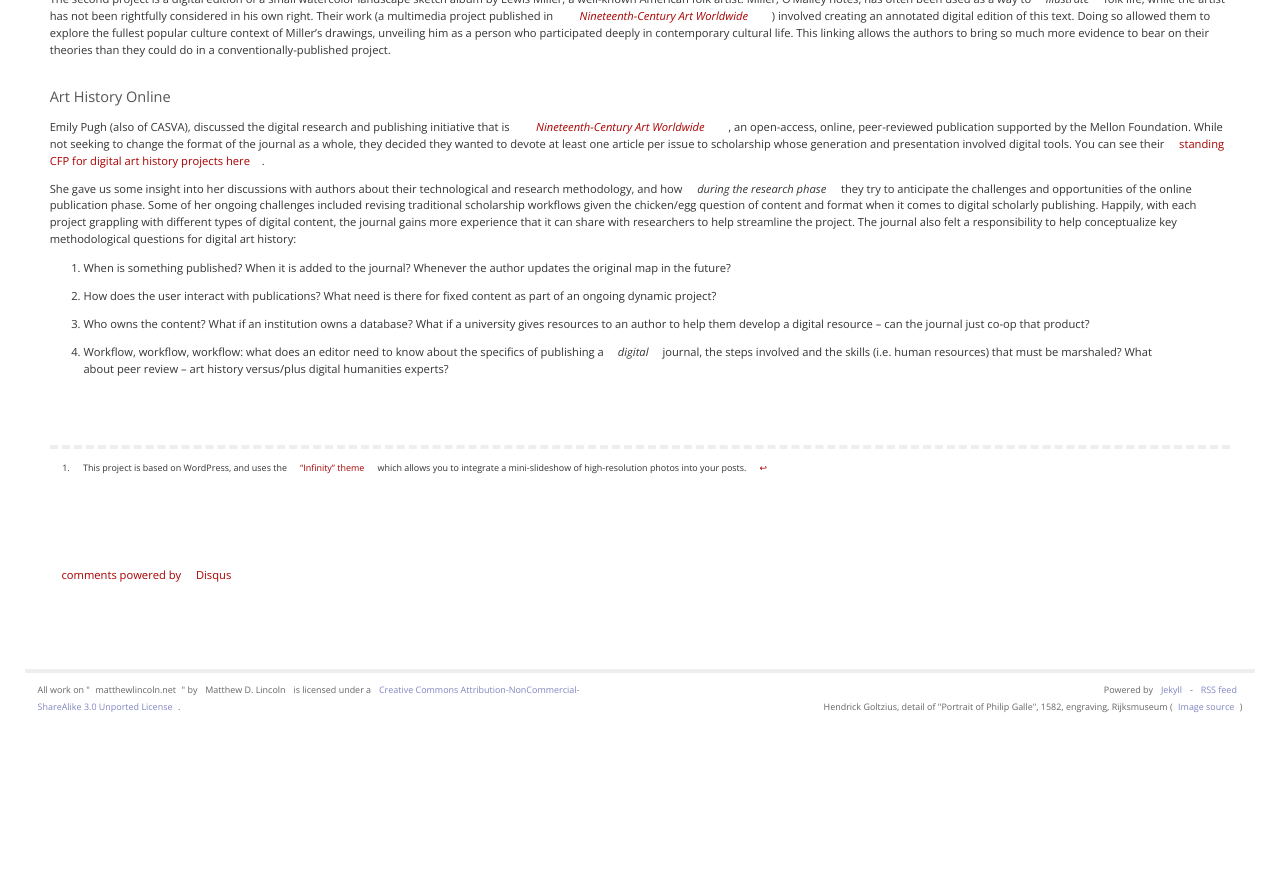
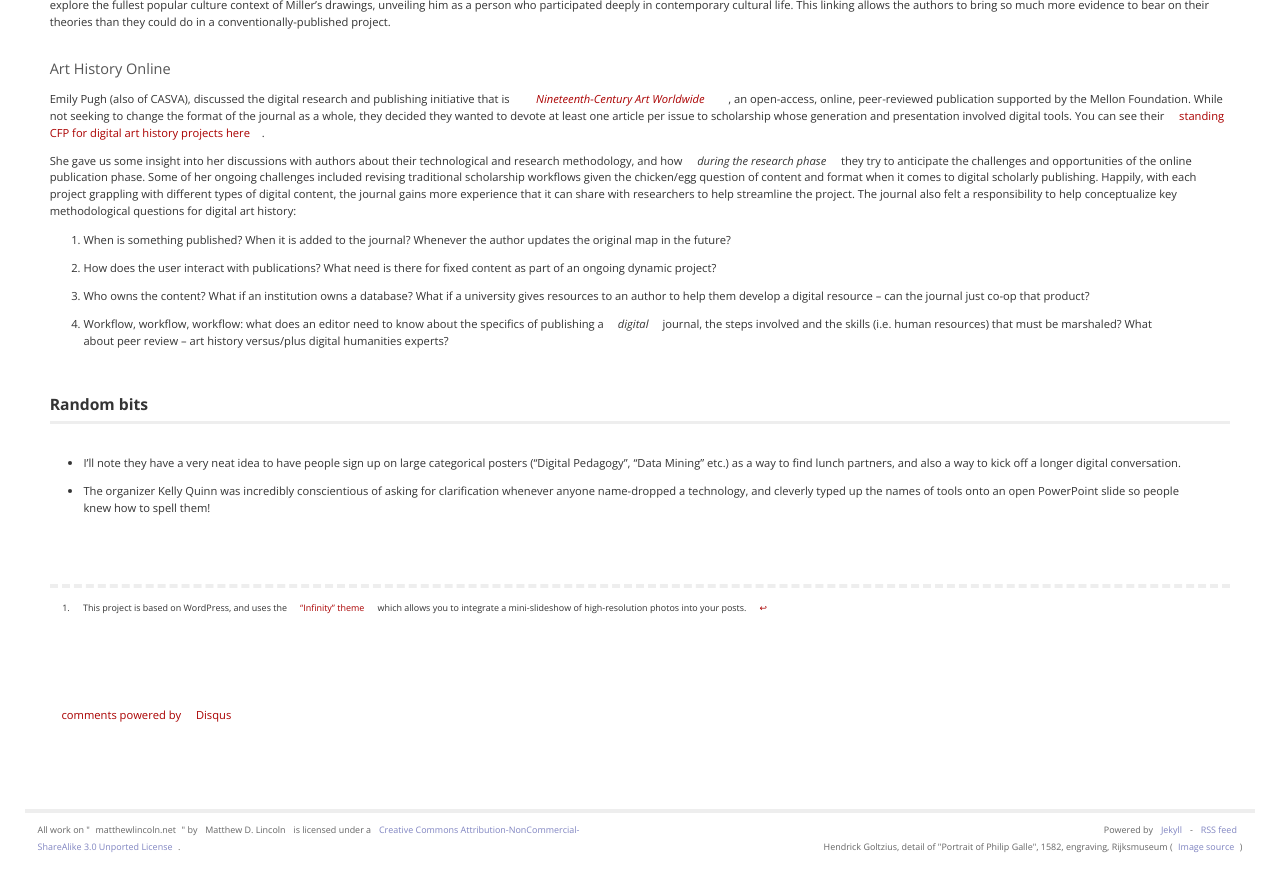
Before and after one commit to mdlincoln/mdlincoln.github.io, a Jekyll site: the page built from _posts/2013-11-15-american-art-history-and-digital-scholarship.md, in a window 1280 px wide and 900 px high, scrolled down 4785 px. Shown: the top 892 px of the window. Built offline with Jekyll 4.4.1, drawn with Linux system fonts in a browser that asks for light colours; comment, search, counter and statistics services are not loaded; before the commit the page ends 5546 px from its top, so only the background shows below that; some of the changed text lies outside the part shown.

Commit message:
Random bits at the bottom

```diff
--- a/_posts/2013-11-15-american-art-history-and-digital-scholarship.md
+++ b/_posts/2013-11-15-american-art-history-and-digital-scholarship.md
@@ -208,3 +206,8 @@ The journal also felt a responsibility to help conceptualize key methodological
 2. How does the user interact with publications? What need is there for fixed content as part of an ongoing dynamic project?
 3. Who owns the content? What if an institution owns a database? What if a university gives resources to an author to help them develop a digital resource -- can the journal just co-op that product?
 4. Workflow, workflow, workflow: what does an editor need to know about the specifics of publishing a *digital* journal, the steps involved and the skills (i.e. human resources) that must be marshaled? What about peer review -- art history versus/plus digital humanities experts?
+
+# Random bits
+
+- I'll note they have a very neat idea to have people sign up on large categorical posters ("Digital Pedagogy", "Data Mining" etc.) as a way to find lunch partners, and also a way to kick off a longer digital conversation.
+- The organizer Kelly Quinn was incredibly conscientious of asking for clarification whenever anyone name-dropped a technology, and cleverly typed up the names of tools onto an open PowerPoint slide so people knew how to spell them!
```
Also changed, not shown: other parts of _posts/2013-11-15-american-art-history-and-digital-scholarship.md (+0 -2 lines).
